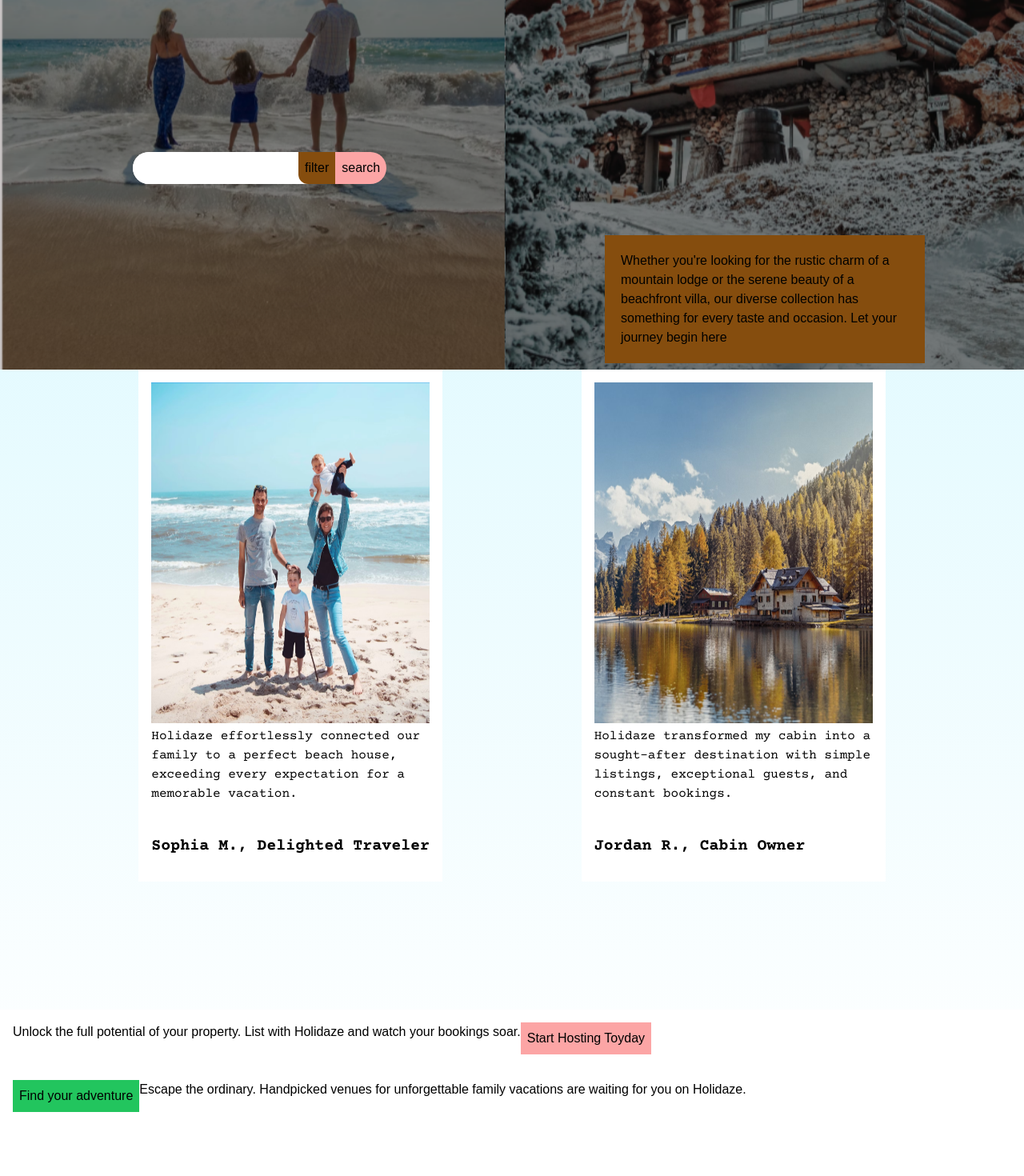
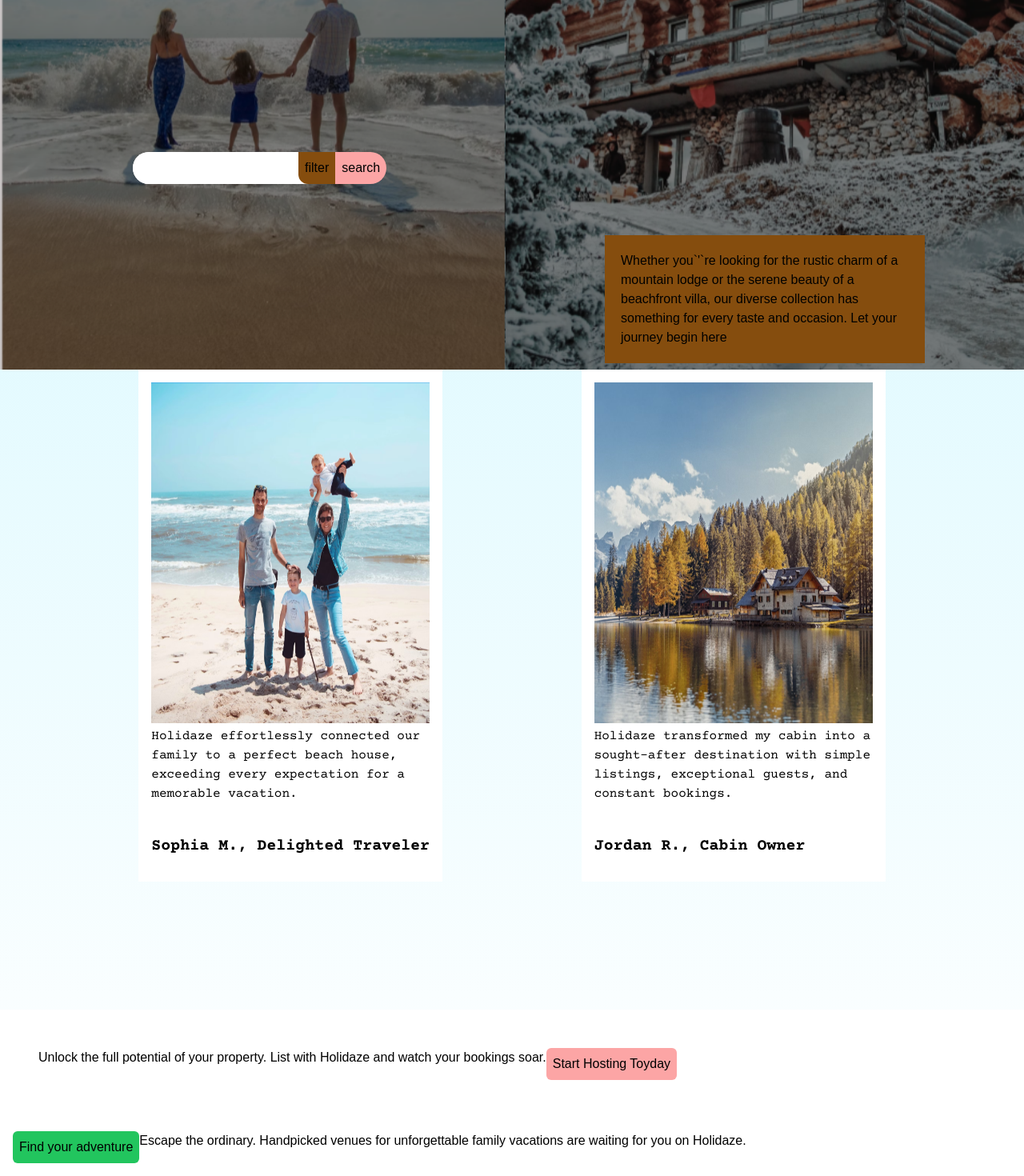
Before and after one commit to Jarle302/holidaze, a Next.js app: page / in a window 1280 px wide. Shown: the part 442-1912 px from the top of the page at 80% size. Before the commit the page ends 1848 px from the top, so only its background shows below. Built offline with nearby package versions, Linux system fonts and the light colour scheme; a web font is replaced by a local one.

Commit message:
escape some ' chars

```diff
--- a/app/page.tsx
+++ b/app/page.tsx
@@ -19,10 +19,10 @@ export default function Home() {
         <div className="background--landing--right flex-1 h-full flex items-end justify-center p-2">
           <div className="bg-yellow-800 max-w-[400px] p-5 ">
             <p className="">
-              Whether you're looking for the rustic charm of a mountain lodge or
-              the serene beauty of a beachfront villa, our diverse collection
-              has something for every taste and occasion. Let your journey begin
-              here
+              Whether you`&apos;`re looking for the rustic charm of a mountain
+              lodge or the serene beauty of a beachfront villa, our diverse
+              collection has something for every taste and occasion. Let your
+              journey begin here
             </p>
           </div>
         </div>
@@ -42,15 +42,19 @@ export default function Home() {
         />
       </section>
       <section>
-        <div className="bg-white p-4 flex">
+        <div className="bg-white p-12 flex">
           <p>
             Unlock the full potential of your property. List with Holidaze and
             watch your bookings soar.
           </p>
-          <button className="p-2 bg-red-300">Start Hosting Toyday</button>
+          <button className="p-2 bg-red-300 rounded-md">
+            Start Hosting Toyday
+          </button>
         </div>
         <div className="bg-white p-4 flex">
-          <button className="p-2 bg-green-500">Find your adventure</button>
+          <button className="p-2 bg-green-500 rounded-md">
+            Find your adventure
+          </button>
           <p>
             Escape the ordinary. Handpicked venues for unforgettable family
             vacations are waiting for you on Holidaze.
```
